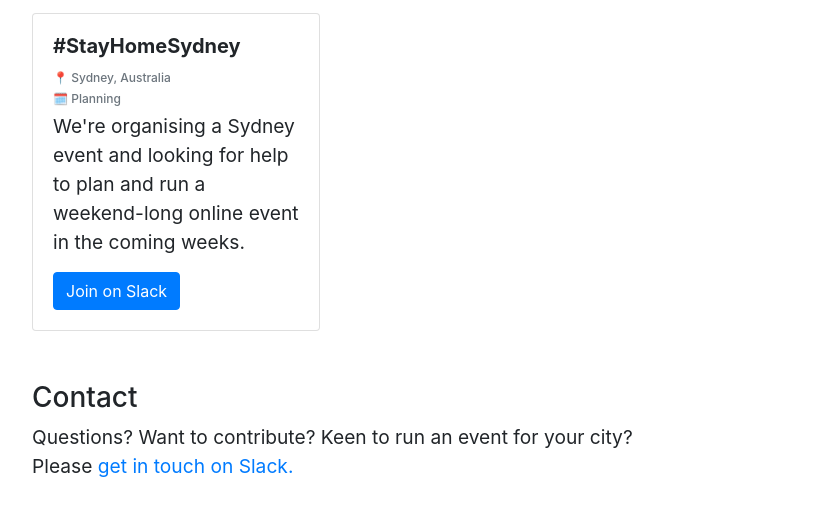
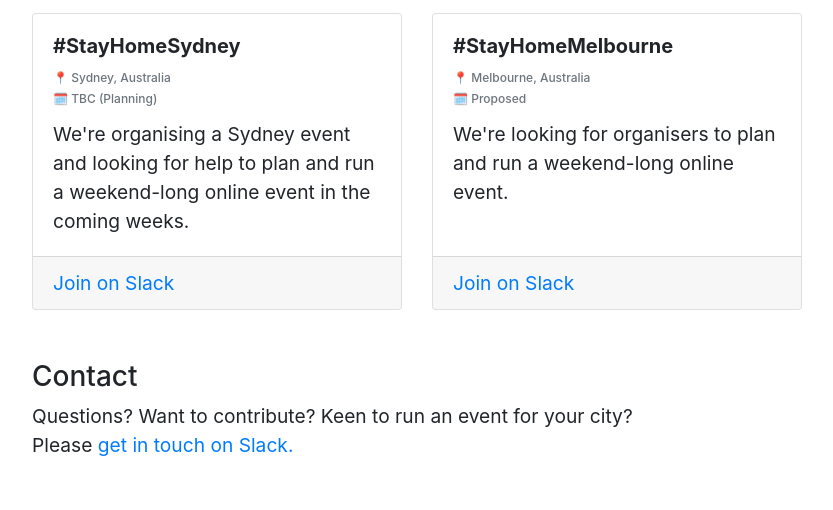
Before and after one commit to stayhomehack/stayhomehack.com, a plain HTML site: page index.html in a window 1280 px wide. Shown: the part 1025-1535 px from the top of the page, without its empty margins (223-1056 px from the left). After the commit the page ends 1514 px from the top, so only its background shows below. Drawn offline with nearby package versions, Linux system fonts and the light colour scheme.

Commit message:
Update index.html

```diff
--- a/index.html
+++ b/index.html
@@ -3,6 +3,10 @@
   <head>
     <meta charset="utf-8">
     <meta name="viewport" content="width=device-width, initial-scale=1, shrink-to-fit=no">
+    <meta property="og:title" content="#StayHomeHack" />
+    <meta property="og:image" content="logo-large.png" />
+    <meta property="og:description" content="#StayHomeHack is a fully remote hackathon to help our society stay connected, productive and healthy." />
+    <link rel="apple-touch-icon" href="logo-large.png">
     <link rel="icon" type="image/png" href="logo-small.png" />
     <title>#StayHomeHack &bull; fully remote hackathon to help our society stay connected, productive and healthy</title>
     <link rel="stylesheet" href="https://stackpath.bootstrapcdn.com/bootstrap/4.4.1/css/bootstrap.min.css" integrity="sha384-Vkoo8x4CGsO3+Hhxv8T/Q5PaXtkKtu6ug5TOeNV6gBiFeWPGFN9MuhOf23Q9Ifjh" crossorigin="anonymous">
@@ -45,13 +49,28 @@
       <h3>Upcoming events</h3>
       <p><strong>#StayHomeHack</strong> is a fully remote hackathon helping our society stay connected, productive and healthy.</p>
       <p>
+        <div class="card-deck">
           <div class="card" style="width: 18rem;">
             <div class="card-body">
               <h5 class="card-title"><strong>#StayHomeSydney</strong></h5>
               <h6 class="card-subtitle mb-2 text-muted"><sub>📍&nbsp;Sydney, Australia</sub></h6>
-				    <h6 class="card-subtitle mb-2 text-muted"><sub>🗓&nbsp;Planning</sub></h6>
+              <h6 class="card-subtitle mb-3 text-muted"><sub>🗓&nbsp;TBC (Planning)</sub></h6>
               <p class="card-text">We're organising a Sydney event and looking for help to plan and run a weekend-long online event in the coming weeks.</p>
-				    <a href="https://join.slack.com/t/stayhomehack/shared_invite/zt-cnot2lgy-ESdrCIjrYHWBpA9lTDTa5Q" class="btn btn-primary">Join on Slack</a>
+            </div>
+            <div class="card-footer">
+              <a href="https://join.slack.com/t/stayhomehack/shared_invite/zt-cnot2lgy-ESdrCIjrYHWBpA9lTDTa5Q">Join on Slack</a>
+            </div>
+          </div>
+          <div class="card" style="width: 18rem;">
+            <div class="card-body">
+              <h5 class="card-title"><strong>#StayHomeMelbourne</strong></h5>
+              <h6 class="card-subtitle mb-2 text-muted"><sub>📍&nbsp;Melbourne, Australia</sub></h6>
+              <h6 class="card-subtitle mb-3 text-muted"><sub>🗓&nbsp;Proposed</sub></h6>
+              <p class="card-text">We're looking for organisers to plan and run a weekend-long online event.</p>
+            </div>
+            <div class="card-footer">
+              <a href="https://join.slack.com/t/stayhomehack/shared_invite/zt-cnot2lgy-ESdrCIjrYHWBpA9lTDTa5Q">Join on Slack</a>
+            </div>
           </div>
         </div>
       </p>
```
Lines whose indentation alone changed are shown as unchanged.
